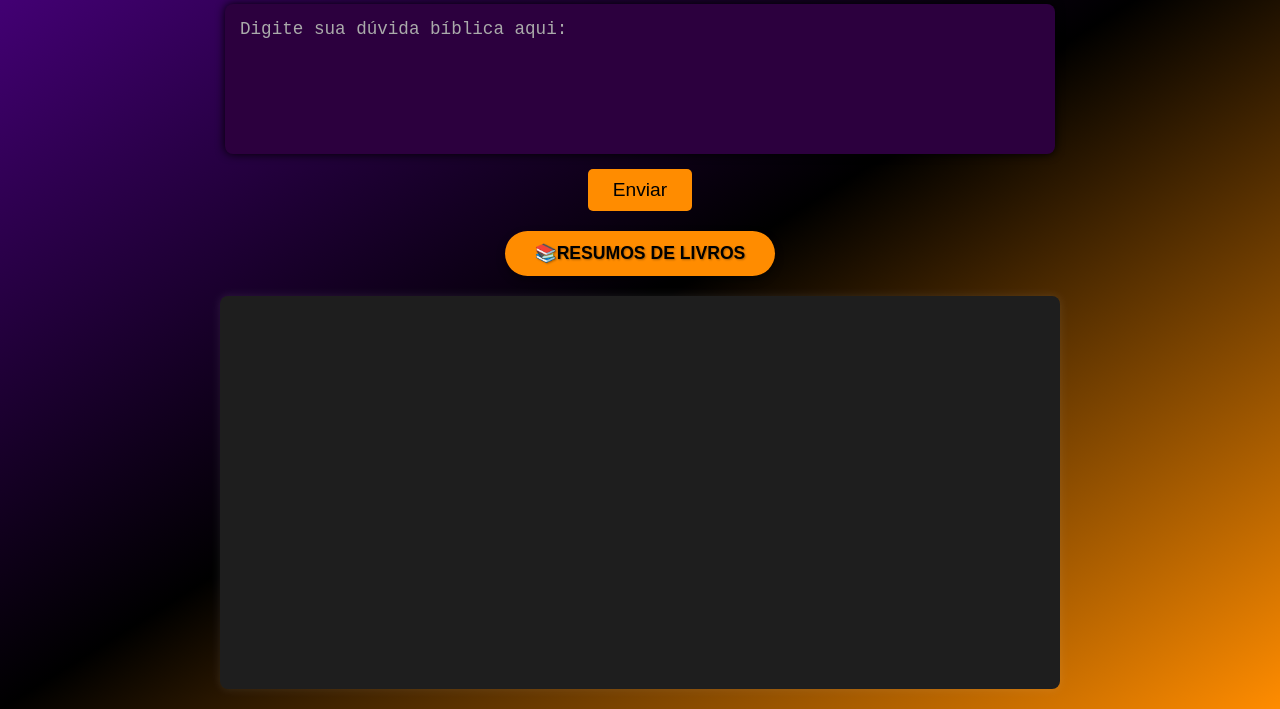
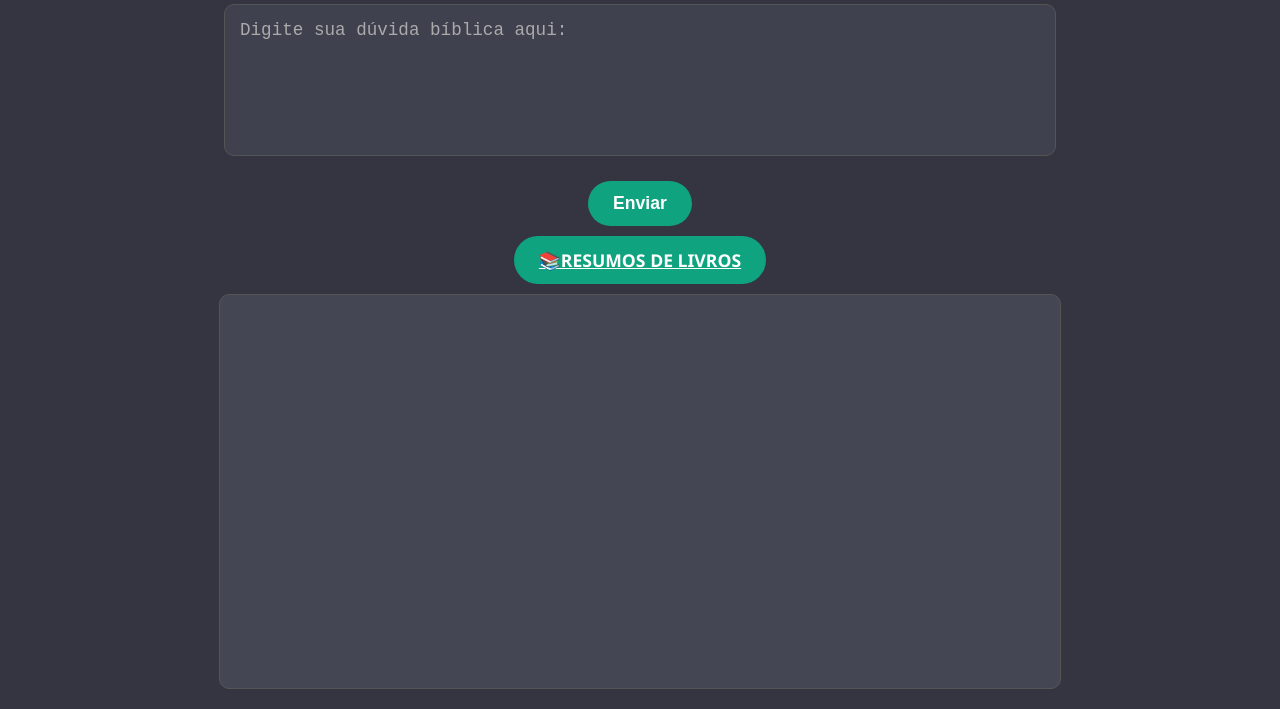
Before and after one commit to viniairam7/Umpi-Chat, a website: page index.html in a window 1280 px wide. Shown: the part 91-800 px from the top of the page. Drawn offline with Linux system fonts and the light colour scheme.

Commit message:
Update style.css

```diff
--- a/style.css
+++ b/style.css
@@ -4,16 +4,15 @@ body {
     align-items: center;
     height: 100vh;
     margin: 0;
-    background: linear-gradient(to bottom right, #4b0082, #000000, #ff8c00);
-    color: white;
-    font-family: Arial, sans-serif;
-    text-shadow: 1px 1px 2px rgba(0, 0, 0, 0.3);
+    background-color: #343541; /* Fundo neutro escuro */
+    color: #ececf1;
+    font-family: 'Segoe UI', Tahoma, Geneva, Verdana, sans-serif;
     padding: 20px;
     box-sizing: border-box;
 }
 
 h1 {
-    font-size: 3rem;
+    font-size: 2.5rem;
     margin: 0 0 20px 0;
     animation: fadeIn 2s ease-in-out;
     color: #ffffff;
@@ -25,7 +24,8 @@ h1 {
     align-items: center;
     width: 100%;
     max-width: 800px;
-    flex-grow: 1; /* Permite que a área da resposta cresça */
+    flex-grow: 1;
+    gap: 10px;
 }
 
 textarea {
@@ -33,70 +33,53 @@ textarea {
     height: 120px;
     font-size: 1.1rem;
     padding: 15px;
-    border-radius: 8px;
-    border: none;
+    border-radius: 10px;
+    border: 1px solid #555;
     resize: none;
-    background-color: #2c003e;
-    color: white;
-    box-shadow: 0 0 10px #000;
+    background-color: #40414f;
+    color: #ffffff;
     margin-bottom: 15px;
 }
 
 textarea::placeholder {
-    color: #aaaaaa;
+    color: #aaa;
 }
 
-button {
-    padding: 10px 25px;
-    font-size: 1.2rem;
-    background-color: #ff8c00;
+button,
+.botao-resumos {
+    padding: 12px 25px;
+    font-size: 1.1rem;
+    background-color: #10a37f;
     border: none;
-    border-radius: 5px;
+    border-radius: 999px;
     cursor: pointer;
-    color: #000;
-    transition: background-color 0.3s;
-    margin-bottom: 20px;
+    color: #ffffff;
+    transition: background-color 0.3s, transform 0.2s;
+    box-shadow: none;
+    font-weight: 600;
+    text-align: center;
 }
 
-button:hover {
-    background-color: #ffa733;
+button:hover,
+.botao-resumos:hover {
+    background-color: #0f8f6b;
+    transform: scale(1.03);
 }
 
 .resposta {
-    flex-grow: 1; /* Faz com que cresça conforme o espaço disponível */
+    flex-grow: 1;
     width: 100%;
-    background-color: #1e1e1e;
-    color: #ffffff;
+    background-color: #444654;
+    color: #d1d5db;
     padding: 20px;
-    border-radius: 8px;
-    box-shadow: 0 0 10px rgba(255, 255, 255, 0.1);
+    border-radius: 10px;
     white-space: pre-line;
     overflow-y: auto;
-    max-height: 60vh; /* Controla altura máxima */
+    max-height: 60vh;
+    border: 1px solid #555;
 }
 
 @keyframes fadeIn {
     from { opacity: 0; transform: scale(0.9); }
     to { opacity: 1; transform: scale(1); }
 }
-.botao-resumos {
-    display: inline-block;
-    padding: 12px 30px;
-    font-size: 1.1rem;
-    background-color: #ff8c00;
-    color: #000;
-    text-decoration: none;
-    border: none;
-    border-radius: 50px; /* Botão bem arredondado */
-    cursor: pointer;
-    transition: background-color 0.3s, transform 0.2s;
-    margin-bottom: 20px;
-    box-shadow: 0 4px 8px rgba(0, 0, 0, 0.4);
-    font-weight: bold;
-    text-align: center;
-}
-
-.botao-resumos:hover {
-    background-color: #ffa733;
-    transform: scale(1.05); /* Efeito leve de aumento no hover */
-}
```
